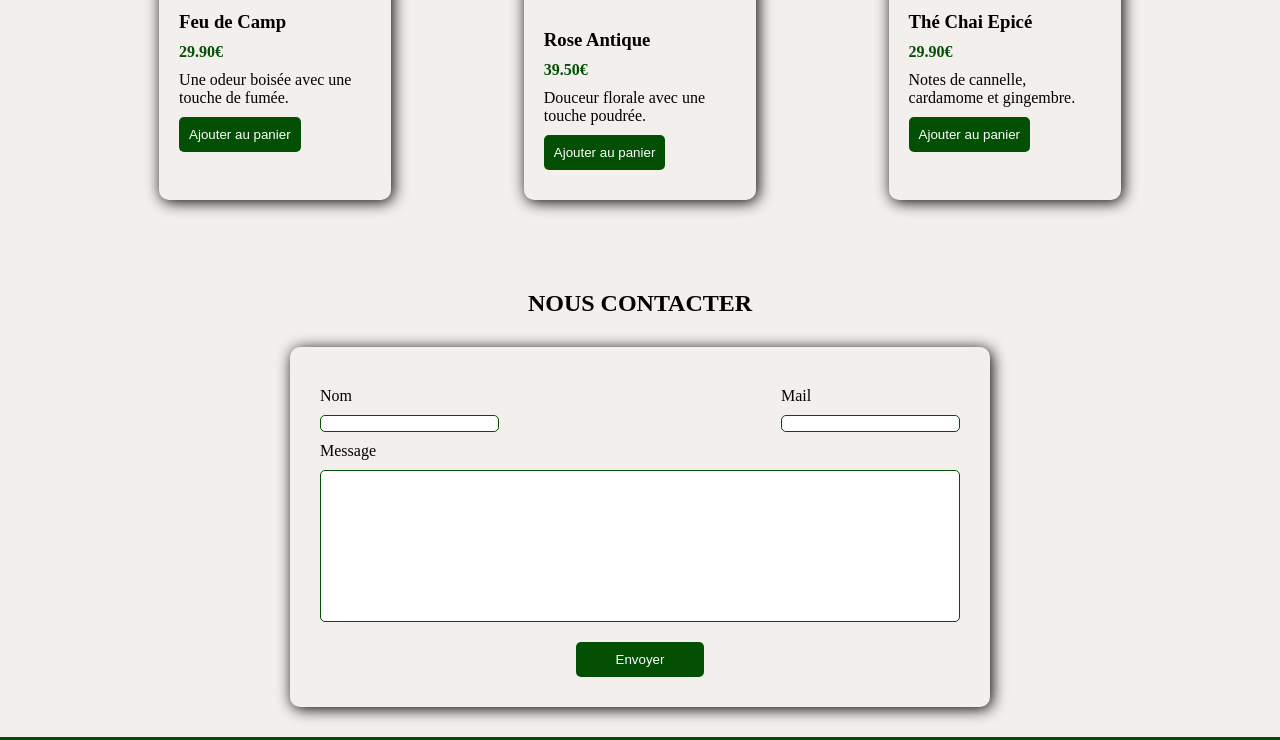
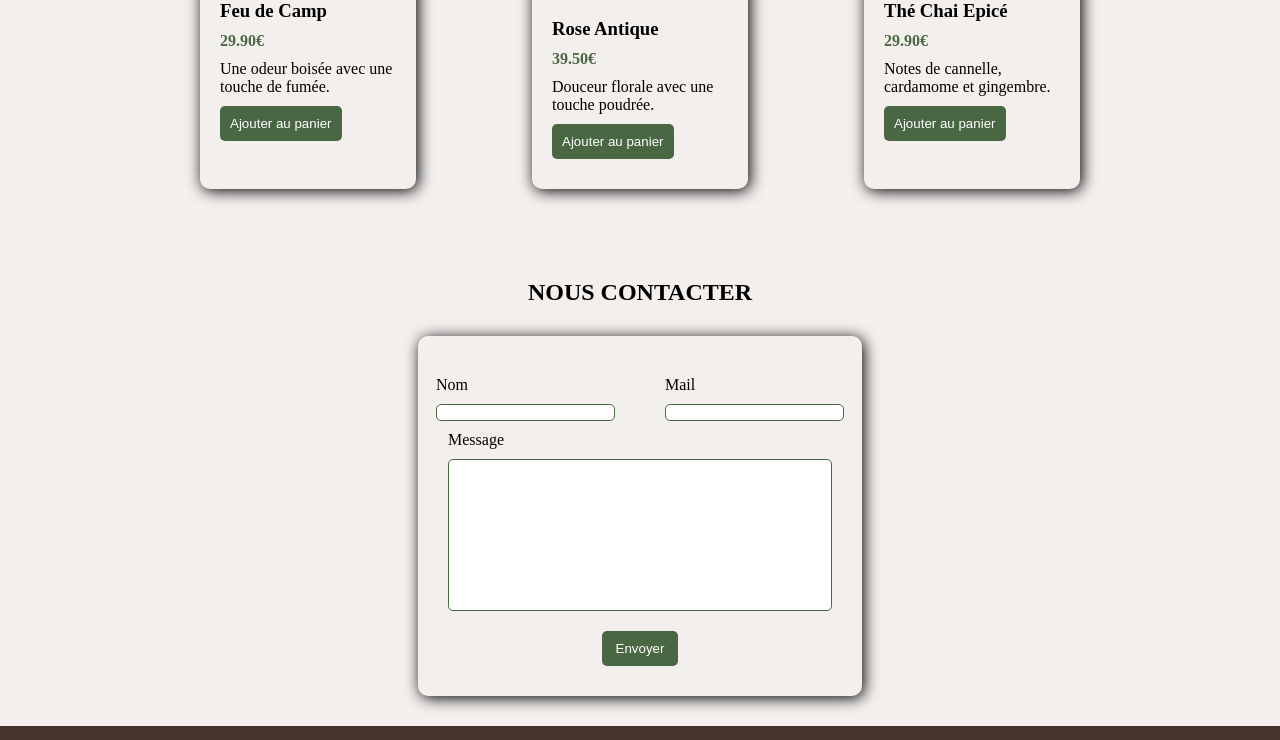
Before and after one commit to SalemNonDisponible/Rendu_HTML_CSS, a plain HTML site: page index.html in a window 1280 px wide. Shown: the part 1157-1897 px from the top of the page. Drawn offline with Linux system fonts and the light colour scheme.

Commit message:
Modification du css
remise en page avec le css

```diff
--- a/style.css
+++ b/style.css
@@ -14,7 +14,7 @@ main {
 }
 
 section {
-    margin: 30px 130px;
+    margin: 30px 200px;
 }
 
 a {
@@ -64,7 +64,7 @@ nav {
     justify-content: center;
     align-items: center;
     flex-direction: column;
-    background-color: rgba(32, 243, 12, 0.975);
+    background-color: #46352A;
 
 }
 
@@ -92,7 +92,7 @@ img[alt="logo"] {
 }
 
 .presentation-image {
-    border: 2px solid rgba(32, 243, 12, 0.975);
+    border: 2px solid #46352A;
     padding: 10px;
     display: flex;
     flex-direction: column;
@@ -115,7 +115,7 @@ img[alt="logo"] {
     text-align: center;
     color: white;
     width: 100%;
-    background-color: rgb(3, 79, 3);
+    background-color: #4A6743;
     padding: 40px 0;
 }
 
@@ -140,13 +140,13 @@ img[alt="logo"] {
 }
 
 .prix {
-    color: rgb(3, 79, 3);
+    color: #4A6743;
     margin: 10px 0;
     font-weight: bold;
 }
 
 button {
-    background-color: rgb(3, 79, 3);
+    background-color: #4A6743;
     color: white;
     padding: 10px;
     border-radius: 5px;
@@ -159,7 +159,7 @@ button {
 
 form {
     padding: 30px;
-    width: 50%;
+    width: 30%;
     margin: auto;
     box-shadow: 2px 2px 15px;
     border-radius: 10px;
@@ -169,7 +169,8 @@ form {
 
 .nom-mail {
     display: flex;
-    justify-content: space-between;
+    justify-content: center;
+    gap: 50px;
     width: 100%;
 }
 
@@ -190,13 +191,13 @@ form button {
 footer {
     text-align: center;
     color: white;
-    background-color: rgb(3, 79, 3);
+    background-color: #46352A;
     padding: 20px 0;
 }
 
 input, textarea {
     border-radius: 5px;
-    border: 1px solid rgb(3, 79, 3);
+    border: 1px solid #4A6743;
 }
 
 textarea {
```
